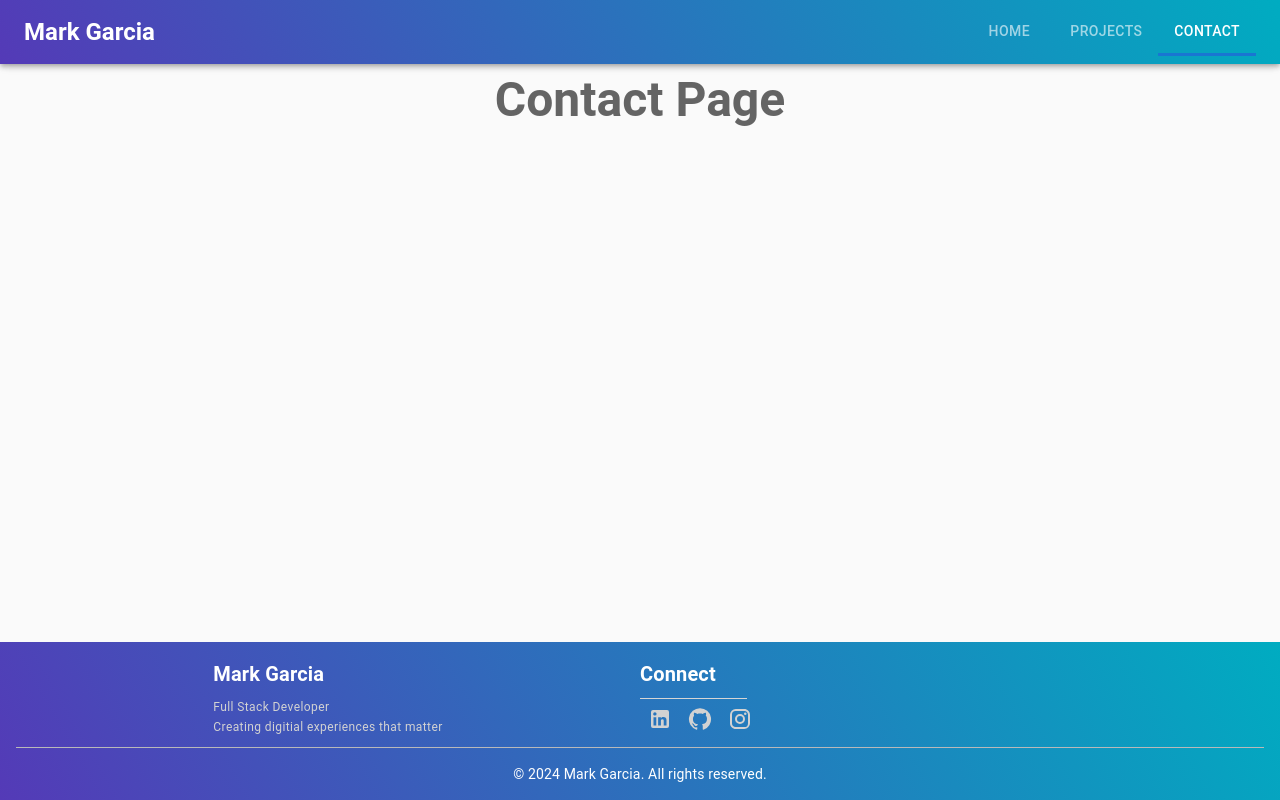
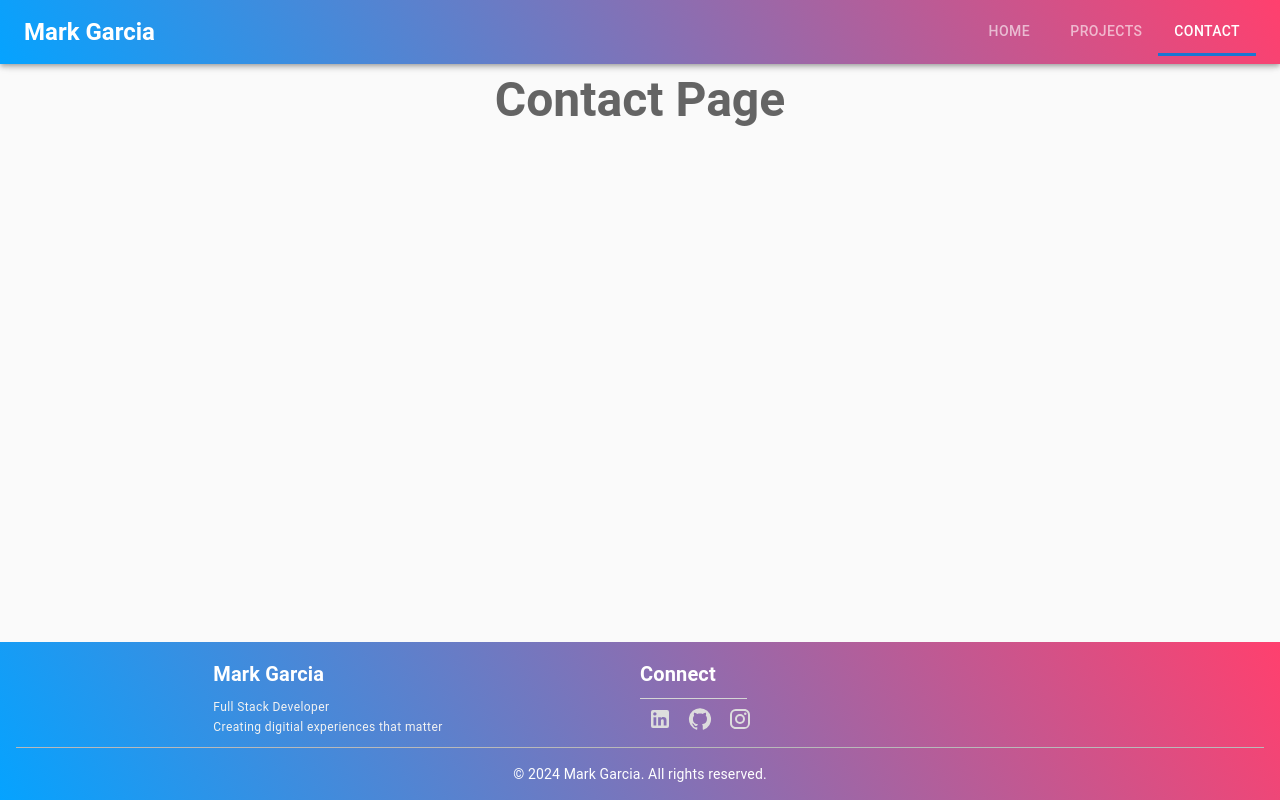
Before and after one commit to MarkRyanGarcia/Portfolio, a React (Vite) app: page /contact in a window 1280 px wide. Built offline with nearby package versions, Linux system fonts and the light colour scheme.

Commit message:
change colors

```diff
--- a/src/components/Footer.tsx
+++ b/src/components/Footer.tsx
@@ -8,7 +8,7 @@ export default function Footer() {
             sx={{
                 py: 2,
                 mt: 'auto',
-                background: 'linear-gradient(60deg, rgba(84, 58, 183, 1) 0%, rgba(0, 172, 193, 1) 100%)',
+                background: 'linear-gradient(60deg, #05A3FF 0%, #FF406E 100%)',
                 textAlign: 'center',
                 // width: '100vw',
             }}
@@ -18,8 +18,8 @@ export default function Footer() {
                 <Grid size={4} sx={{ textAlign: 'left' }}>
                     <Stack >
                         <Typography variant='h6' color='white' sx={{ marginBottom: 1 }}><strong>Mark Garcia</strong></Typography>
-                        <Typography variant='caption' sx={{ color: '#d2d2d2' }}>Full Stack Developer</Typography>
-                        <Typography variant='caption' sx={{ color: '#d2d2d2' }}>Creating digitial experiences that matter</Typography>
+                        <Typography variant='caption' sx={{ color: '#f2f2f2' }}>Full Stack Developer</Typography>
+                        <Typography variant='caption' sx={{ color: '#f2f2f2' }}>Creating digitial experiences that matter</Typography>
                     </Stack>
                 </Grid>
                 <Grid size={1} sx={{ textAlign: 'left' }}>
@@ -28,7 +28,7 @@ export default function Footer() {
                         <Divider sx={{ backgroundColor: '#f2f2f2' }}></Divider>
                         <Stack direction={'row'}>
                             <IconButton sx={{
-                                color: '#d2d2d2',
+                                color: '#dddddd',
                                 transition: 'color 0.2s ease-in-out',
                                 '&:hover': {
                                     color: 'white',
@@ -38,7 +38,7 @@ export default function Footer() {
                                 <LinkedIn />
                             </IconButton>
                             <IconButton sx={{
-                                color: '#d2d2d2',
+                                color: '#dddddd',
                                 transition: 'color 0.2s ease-in-out',
                                 '&:hover': {
                                     color: 'white',
@@ -48,7 +48,7 @@ export default function Footer() {
                                 <GitHub />
                             </IconButton>
                             <IconButton sx={{
-                                color: '#d2d2d2',
+                                color: '#dddddd',
                                 transition: 'color 0.2s ease-in-out',
                                 '&:hover': {
                                     color: 'white',
--- a/src/components/Navbar.tsx
+++ b/src/components/Navbar.tsx
@@ -12,7 +12,7 @@ export default function Navbar() {
 
     return (
         <>
-            <AppBar position='fixed' sx={{ background: 'linear-gradient(60deg, rgb(84, 58, 183) 0%, rgb(0, 172, 193) 100%)' }}>
+            <AppBar position='fixed' sx={{ background: 'linear-gradient(60deg, #05A3FF 0%, #FF406E 100%)' }}>
                 <Toolbar>
                     <Typography
                         variant='h5'
```
